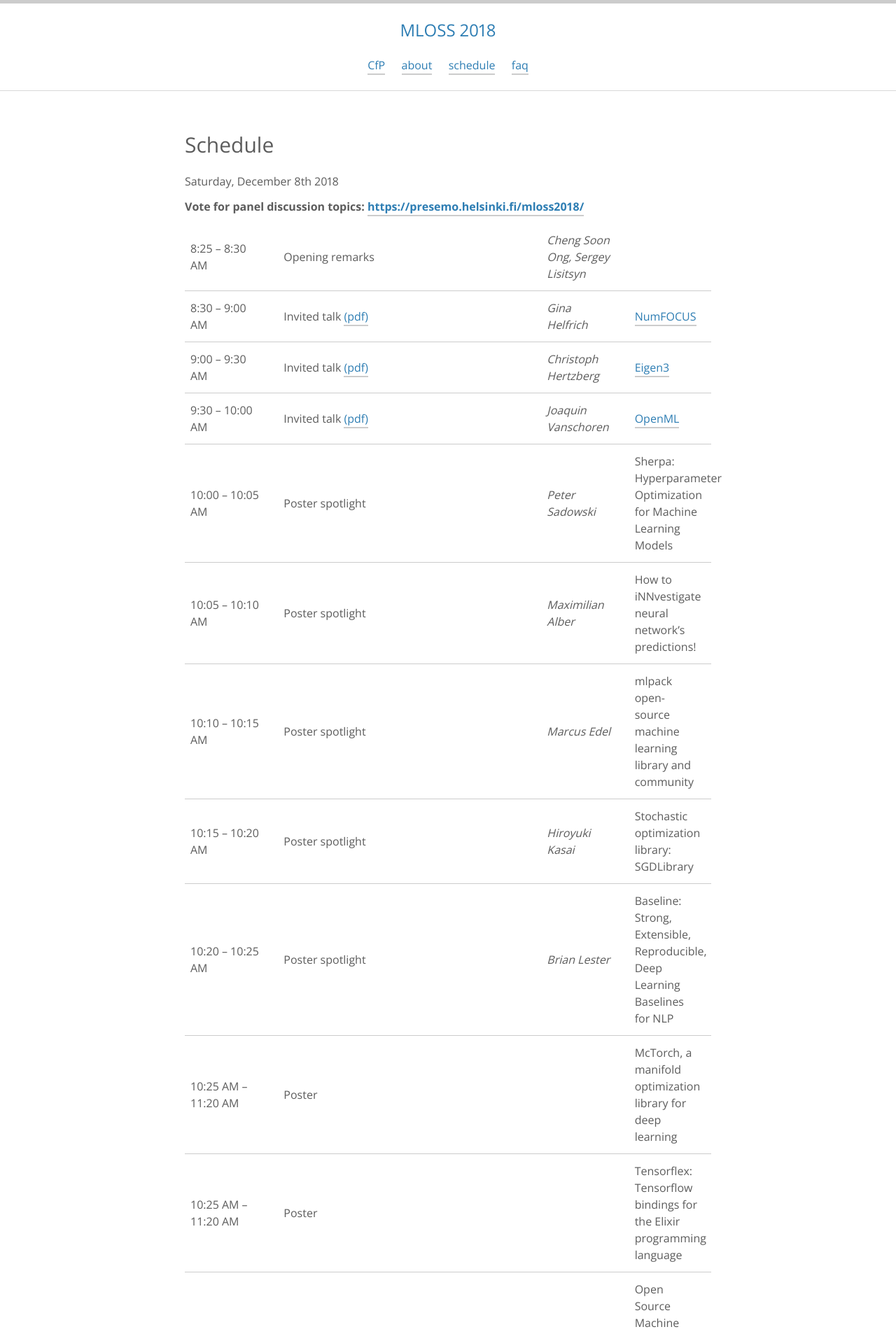
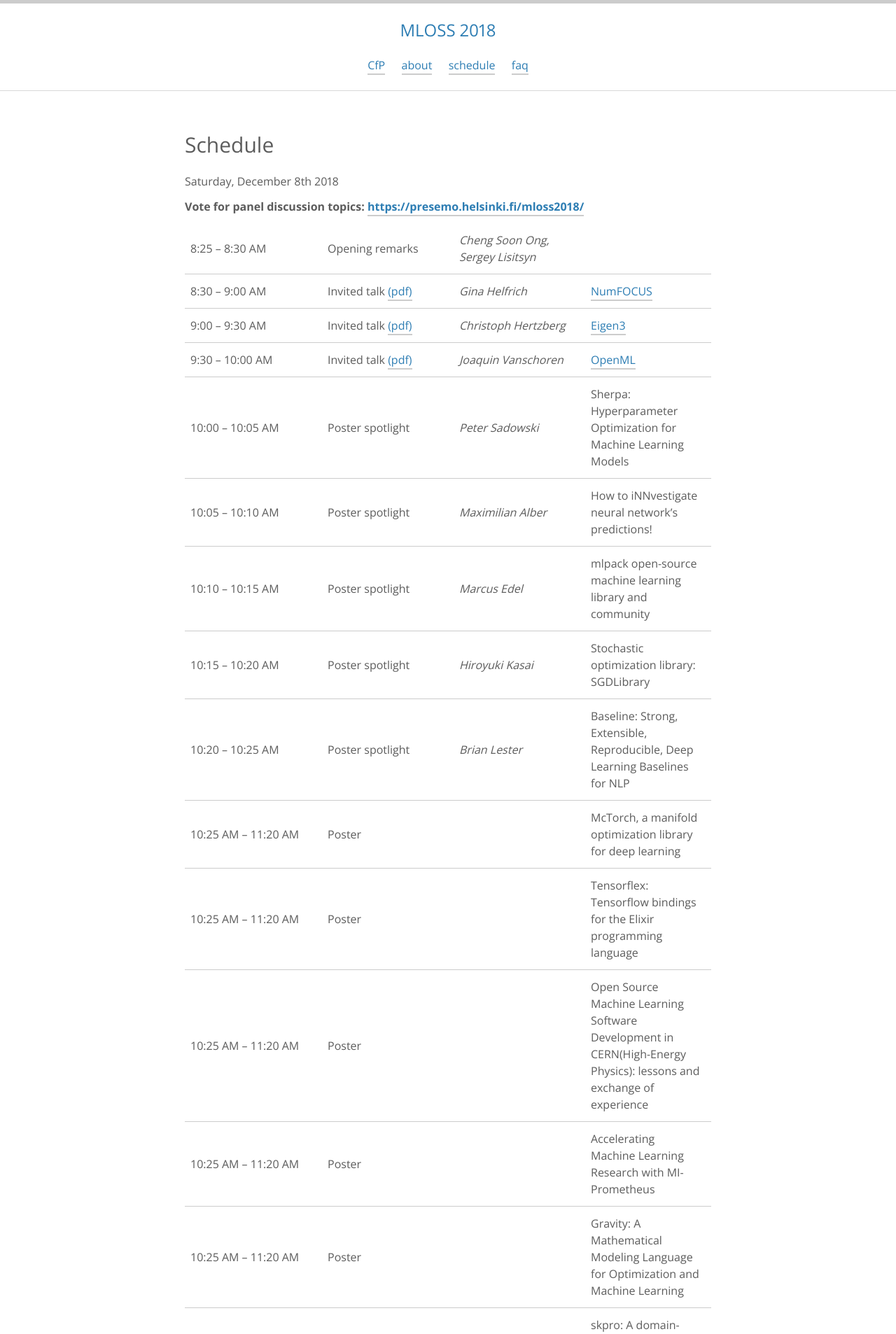
Before and after one commit to nips-2018-oss/nips-2018-oss.github.io, a Jekyll site: the page built from schedule.md, in a window 1280 px wide. Shown: the top 1906 px of the page at 70% size. Built offline with Jekyll 4.4.1, drawn with Linux system fonts in a browser that asks for light colours; nearby versions of some CDN libraries.

Commit message:
Remove hard-coded width

```diff
--- a/assets/scss/_layout.scss
+++ b/assets/scss/_layout.scss
@@ -234,9 +234,6 @@ hr {
                 &:nth-child(1) {
                     padding-left: 0.5em;
                 }
-                &:nth-child(2) {
-                    width: 50%;
-                }
                 &:nth-child(3) {
                     font-style: italic;
                 }
```
